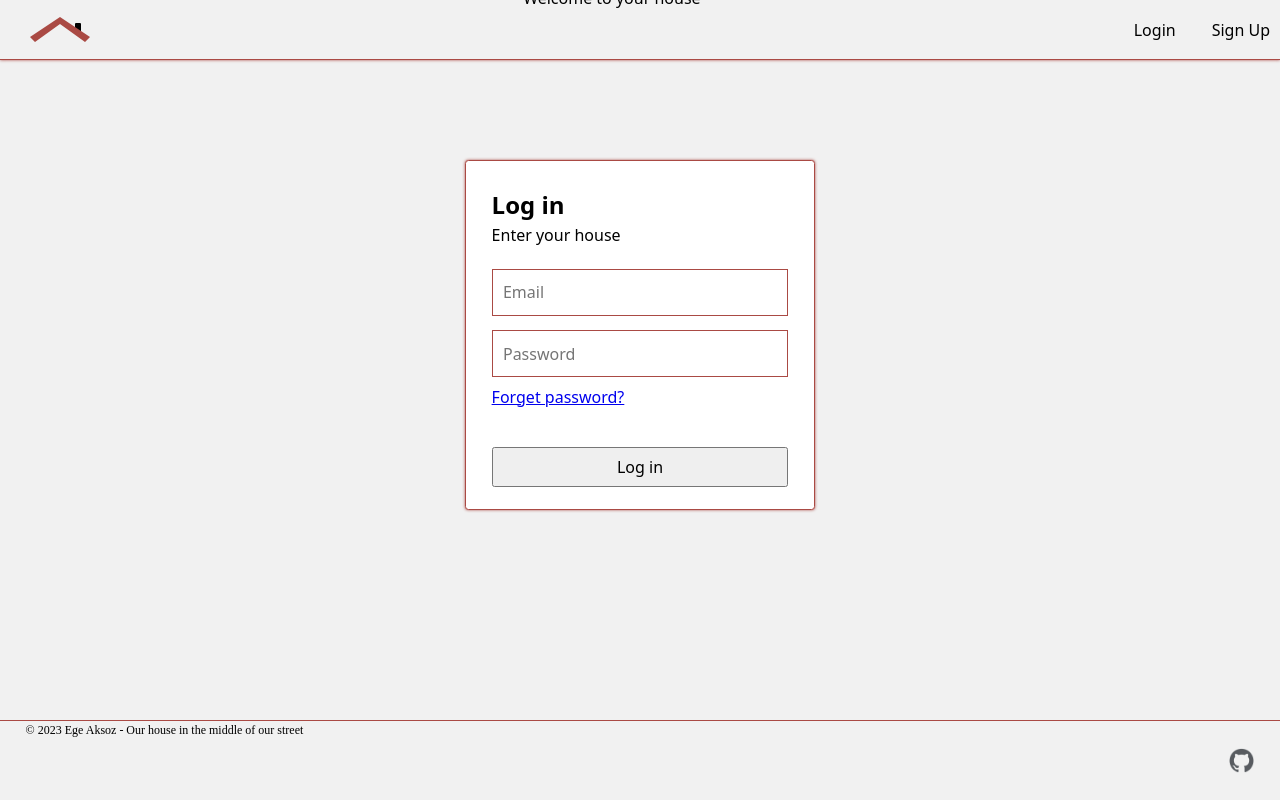
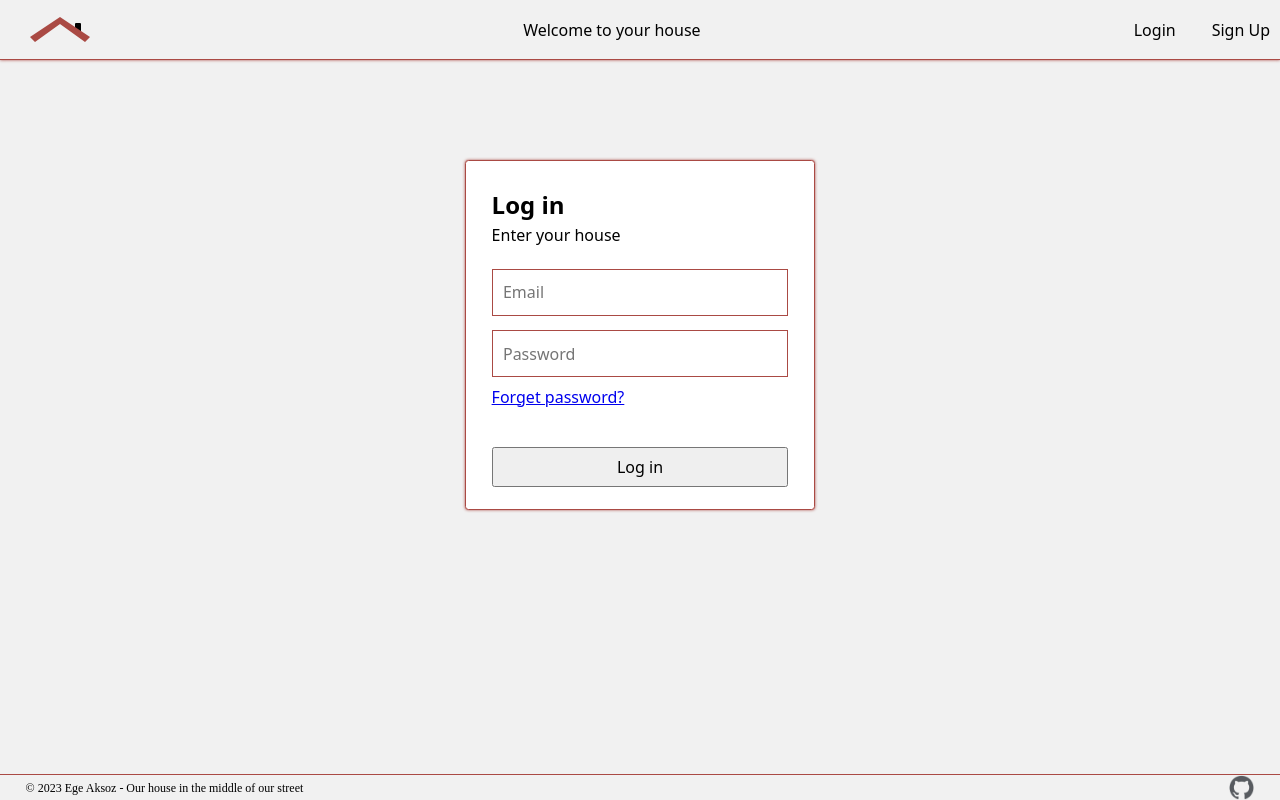
Before and after one commit to egeaksoz/ev, a React app: page /login in a window 1280 px wide. Built offline with nearby package versions, Linux system fonts and the light colour scheme.

Commit message:
fix header and footer padding

```diff
--- a/src/pages/Login/Login.scss
+++ b/src/pages/Login/Login.scss
@@ -10,7 +10,7 @@
   box-shadow: 0 0 3px #AA4A44;
 }
 
-p {
+.login p {
   padding-bottom: 5%;
 }
 
@@ -19,7 +19,7 @@ p {
   flex-direction: column;
 }
 
-button {
+.login button {
   margin-top: 8%;
   padding: 2%;
 }
```
